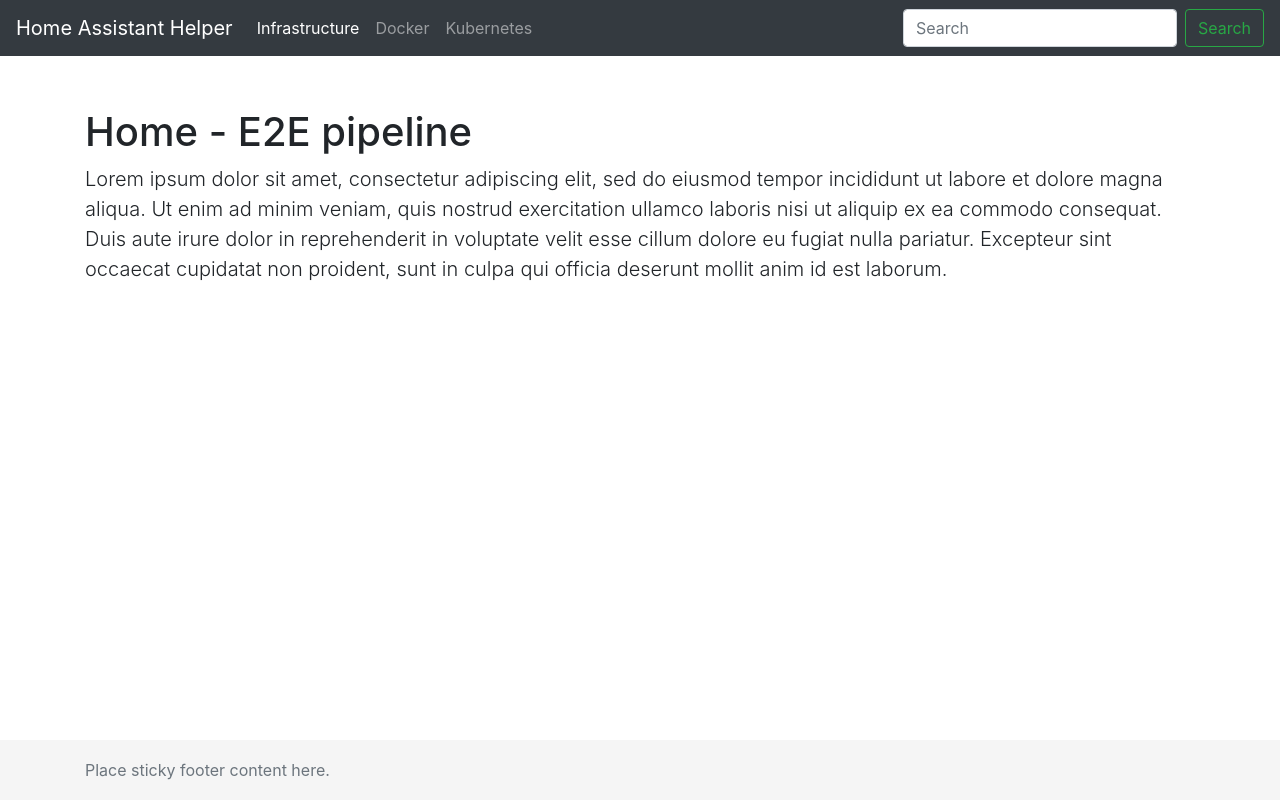
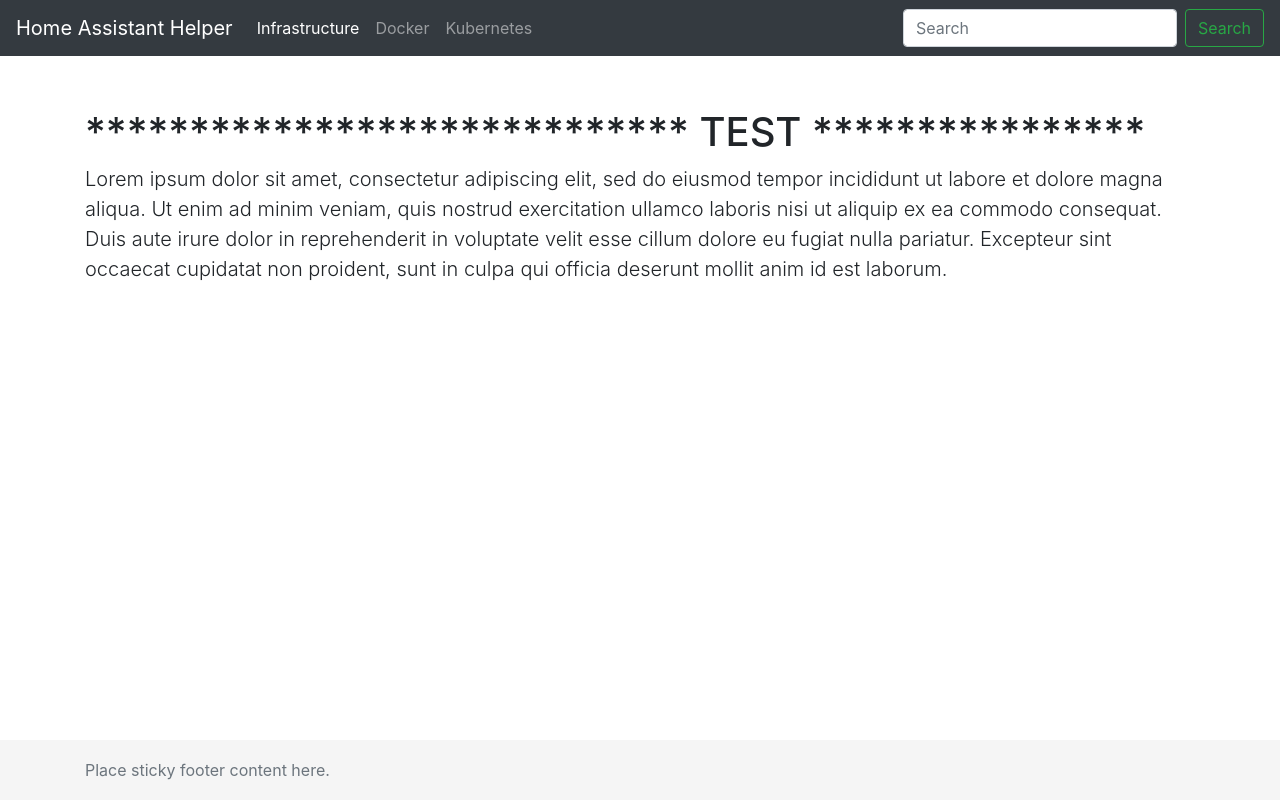
Before and after one commit to kvnkrr/HA_AutomationHelper_BE, a website: page public/index.html in a window 1280 px wide. Drawn offline with nearby package versions, Linux system fonts and the light colour scheme.

Commit message:
e2e test 2

```diff
--- a/public/index.html
+++ b/public/index.html
@@ -42,7 +42,7 @@
 
     <!-- Begin page content -->
     <main role="main" class="container">
-    <h1 class="mt-5">Home - E2E pipeline</h1>
+    <h1 class="mt-5">*****************************  TEST ****************</h1>
     <p class="lead">Lorem ipsum dolor sit amet, consectetur adipiscing elit, sed do eiusmod tempor incididunt ut labore et dolore magna aliqua. Ut enim ad minim veniam, quis nostrud exercitation ullamco laboris nisi ut aliquip ex ea commodo consequat. Duis aute irure dolor in reprehenderit in voluptate velit esse cillum dolore eu fugiat nulla pariatur. Excepteur sint occaecat cupidatat non proident, sunt in culpa qui officia deserunt mollit anim id est laborum.</p>
     </main>
 
```
